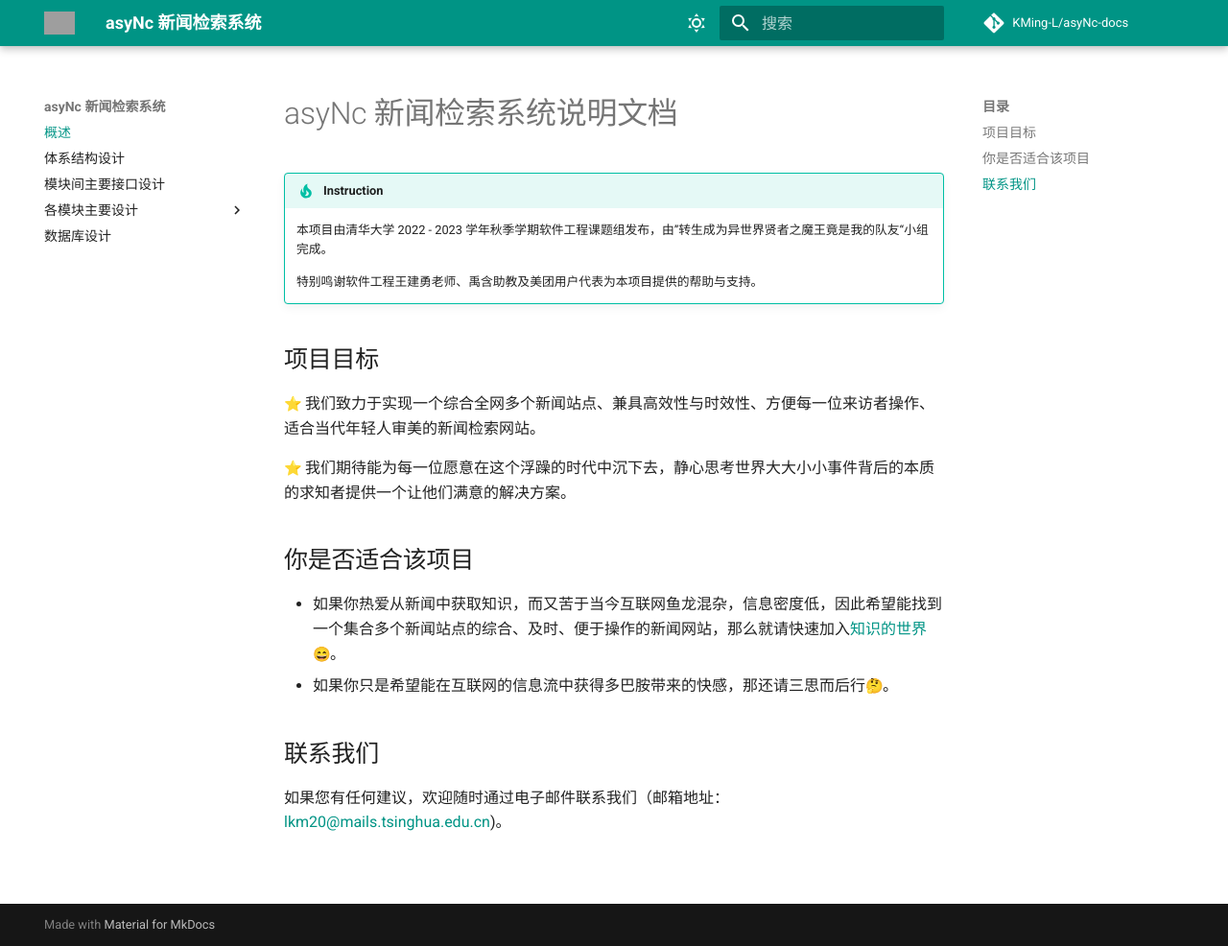
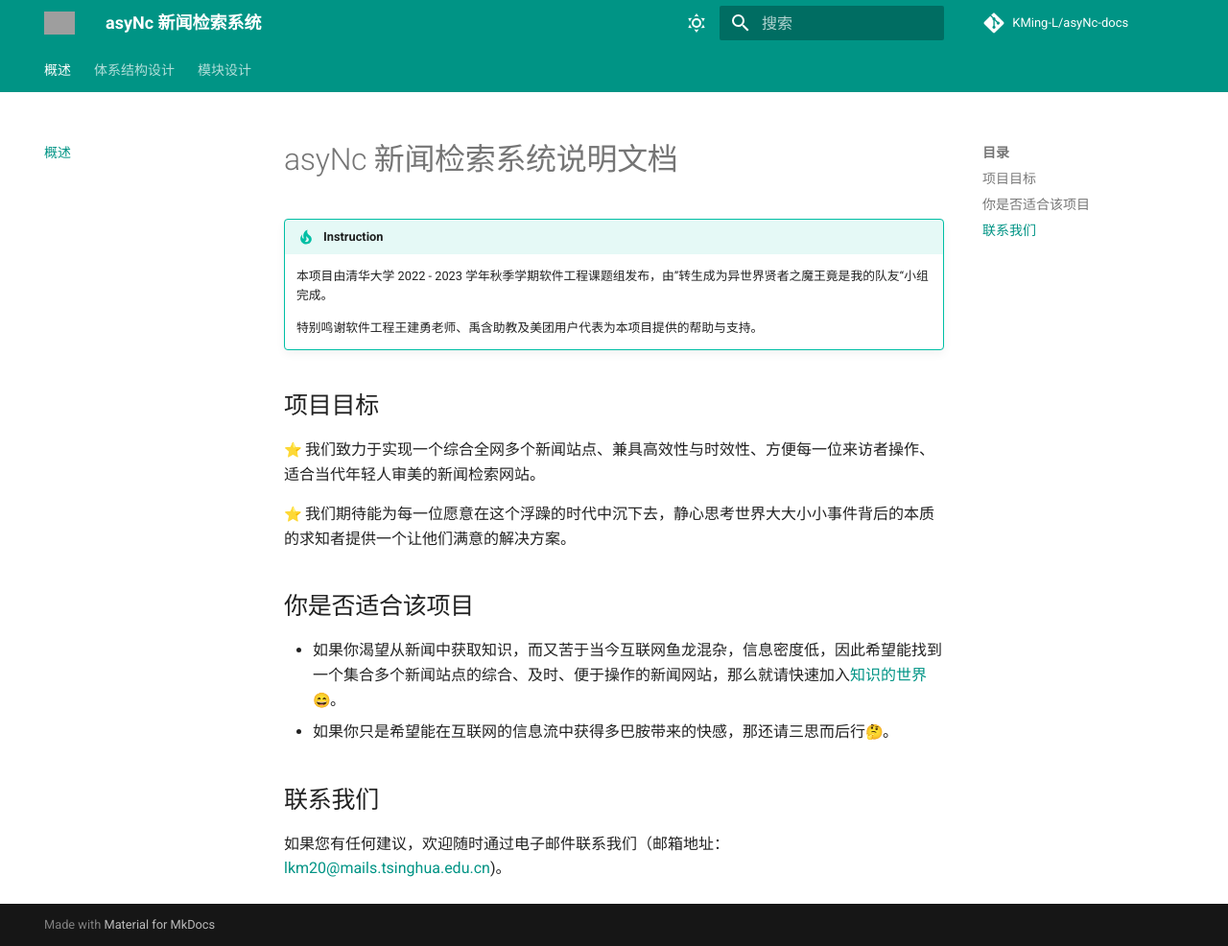
Before and after one commit to KMing-L/asyNc-docs, an MkDocs documentation site: the page built from docs/index.md, in a window 1280 px wide and 986 px high. Shown: the whole window at 96% size. Built offline with MkDocs 1.6.1 and Material for MkDocs 9.7.7, drawn with Linux system fonts in a browser that asks for light colours; emoji names are drawn with the system emoji font; comment, search, counter and statistics services are not loaded; grey boxes are pictures that could not be loaded.

Commit message:
修改文档架构

```diff
--- a/docs/index.md
+++ b/docs/index.md
@@ -13,7 +13,7 @@
 
 ## 你是否适合该项目
 
-- 如果你热爱从新闻中获取知识，而又苦于当今互联网鱼龙混杂，信息密度低，因此希望能找到一个集合多个新闻站点的综合、及时、便于操作的新闻网站，那么就请快速加入[知识的世界](http://async-frontend-async.app.secoder.net/ "asyNc 新闻检索系统首页") :smile:。
+- 如果你渴望从新闻中获取知识，而又苦于当今互联网鱼龙混杂，信息密度低，因此希望能找到一个集合多个新闻站点的综合、及时、便于操作的新闻网站，那么就请快速加入[知识的世界](http://async-frontend-async.app.secoder.net/ "asyNc 新闻检索系统首页") :smile:。
 - 如果你只是希望能在互联网的信息流中获得多巴胺带来的快感，那还请三思而后行:thinking:。
 
 ## 联系我们
--- a/mkdocs.yml
+++ b/mkdocs.yml
@@ -8,6 +8,26 @@ repo_url: 'https://github.com/KMing-L/asyNc-docs'
 
 theme:
   name: material
+  features:
+    # - announce.dismiss
+    - content.code.annotate
+    # - content.tabs.link
+    - content.tooltips
+    # - header.autohide
+    # - navigation.expand
+    - navigation.indexes
+    # - navigation.instant
+    # - navigation.prune
+    - navigation.sections
+    - navigation.tabs
+    # - navigation.tabs.sticky
+    - navigation.top
+    - navigation.tracking
+    - search.highlight
+    - search.share
+    - search.suggest
+    - toc.follow
+    # - toc.integrate
   palette:
     # Palette toggle for light mode
     - media: "(prefers-color-scheme: light)"
@@ -24,14 +44,14 @@ theme:
       toggle:
         icon: material/weather-night
         name: Switch to light mode
-  feature:
-    tabs: false
   logo: assets/avatar.png
   favicon: images/asyNc.png
   language: zh
+
 extra:
   search:
     language: 'jp'
+
 markdown_extensions:
   - admonition
   - codehilite:
@@ -48,8 +68,7 @@ markdown_extensions:
   - pymdownx.caret
   - pymdownx.critic
   - pymdownx.details
-  - pymdownx.emoji:
-      emoji_generator: !!python/name:pymdownx.emoji.to_png
+  - pymdownx.emoji
   - pymdownx.inlinehilite
   - pymdownx.magiclink
   - pymdownx.mark
@@ -57,14 +76,16 @@ markdown_extensions:
   - pymdownx.superfences
   - pymdownx.tasklist
   - pymdownx.tilde
+
 nav:
   - 概述: index.md
   - 体系结构设计: structure.md
-  - 模块间主要接口设计: api.md
-  - 各模块主要设计:
-    - 爬虫: modules/spider.md
-    - 检索: modules/search.md
-    - 前端: modules/frontend.md
-    - AI: modules/ai.md
-    - Django 后端: modules/django.md
-  - 数据库设计: database.md
+  - 模块设计:
+    - 数据库设计: modules/database.md
+    - 模块间主要接口设计: modules/api.md
+    - 各模块主要设计:
+      - 爬虫: modules/spider.md
+      - 检索: modules/search.md
+      - 前端: modules/frontend.md
+      - AI: modules/ai.md
+      - Django 后端: modules/django.md
```
Also changed, not shown: docs/modules/frontend.md (+1 -1 lines), docs/modules/api.md (renamed from docs/api.md), docs/modules/database.md (renamed from docs/database.md).
